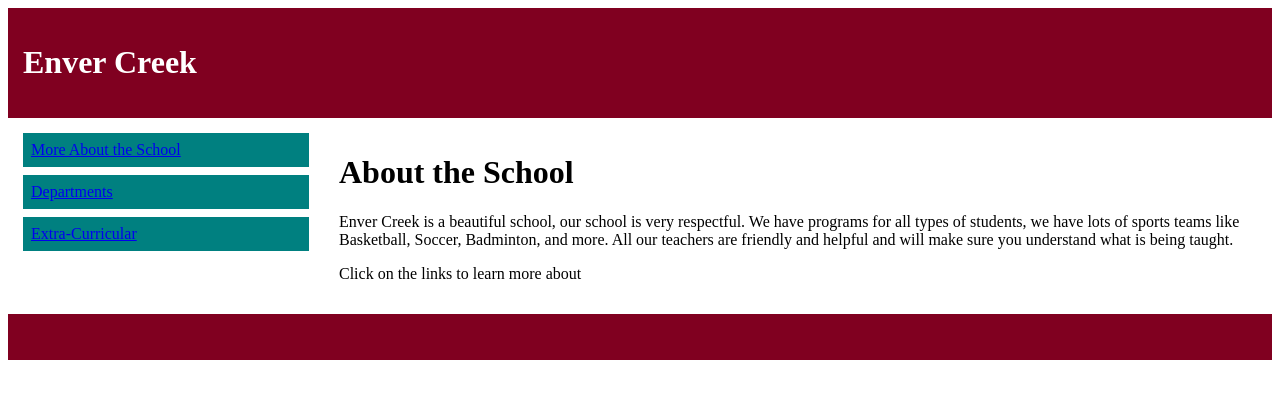
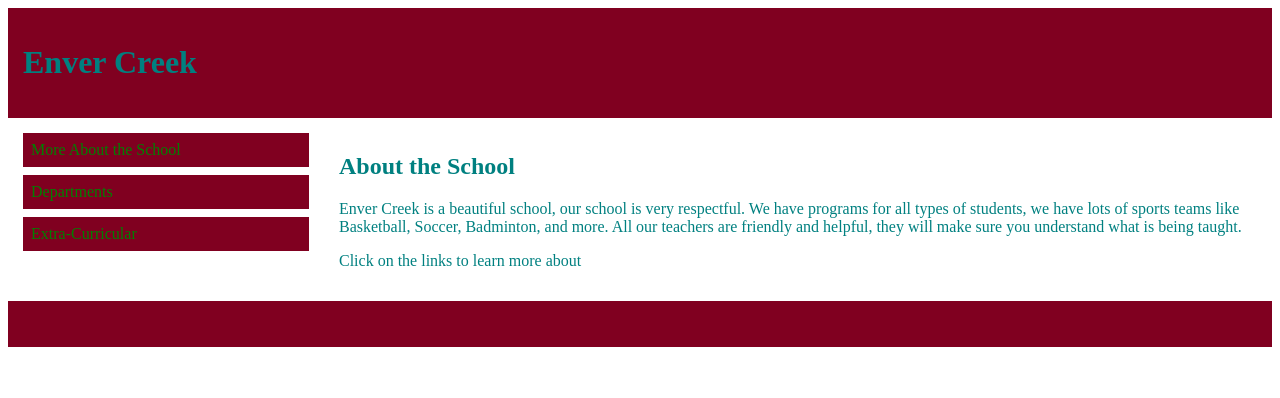
Before and after one commit to ManpreetPhagura/ManpreetPhagura.github.io, a plain HTML site: page envercreek.html in a window 1280 px wide. Drawn offline with Linux system fonts and the light colour scheme.

Commit message:
Update envercreek.html

```diff
--- a/envercreek.html
+++ b/envercreek.html
@@ -10,7 +10,7 @@
   .header,
   .footer {
     background-color: #800020;
-        color: white;
+    color: teal;
     padding: 15px;
   }
 
@@ -42,12 +42,44 @@
   .menu li {
     padding: 8px;
     margin-bottom: 8px;
-        background-color: teal;
+    background-color: #800020;
     color: #ffffff;
   }
 
   .menu li:hover {
     background-color: #800020;
+  }
+
+  a:link {
+    color: green;
+    background-color: transparent;
+    text-decoration: none;
+  }
+
+  a:visited {
+    color: teal;
+    background-color: transparent;
+    text-decoration: none;
+  }
+
+  a:hover {
+    color: blue;
+    background-color: transparent;
+    text-decoration: underline;
+  }
+
+  a:active {
+    color: teal;
+    background-color: transparent;
+    text-decoration: underline;
+  }
+
+  h2 {
+    color: teal;
+  }
+
+  p {
+    color: teal;
   }
 
 </style>
@@ -71,8 +103,8 @@
     </div>
 
     <div class="column content">
-        <h1>About the School</h1>
-        <p>Enver Creek is a beautiful school, our school is very respectful. We have programs for all types of students, we have lots of sports teams like Basketball, Soccer, Badminton, and more. All our teachers are friendly and helpful and will make sure
+      <h2>About the School </h2>
+      <p>Enver Creek is a beautiful school, our school is very respectful. We have programs for all types of students, we have lots of sports teams like Basketball, Soccer, Badminton, and more. All our teachers are friendly and helpful, they will make sure
         you understand what is being taught.
         <p>Click on the links to learn more about </p>
     </div>
```
Lines whose indentation alone changed are shown as unchanged.
